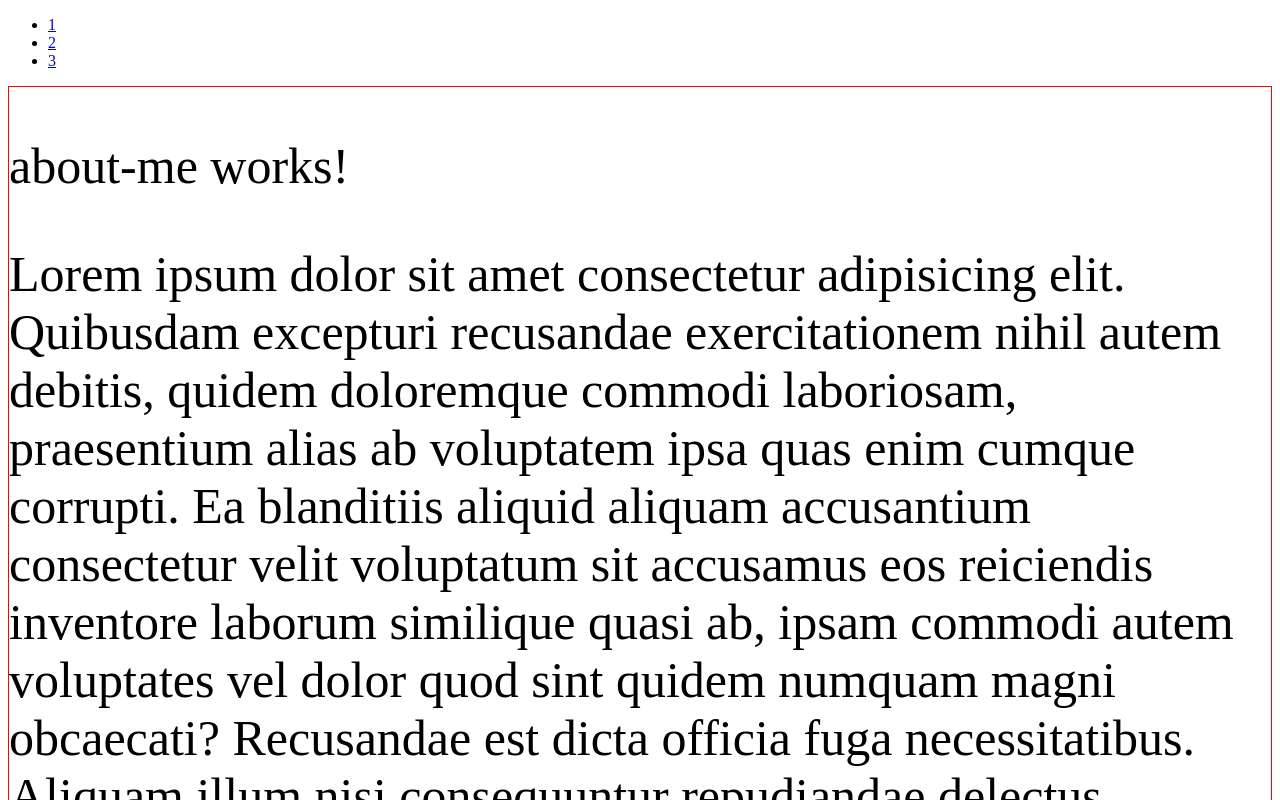
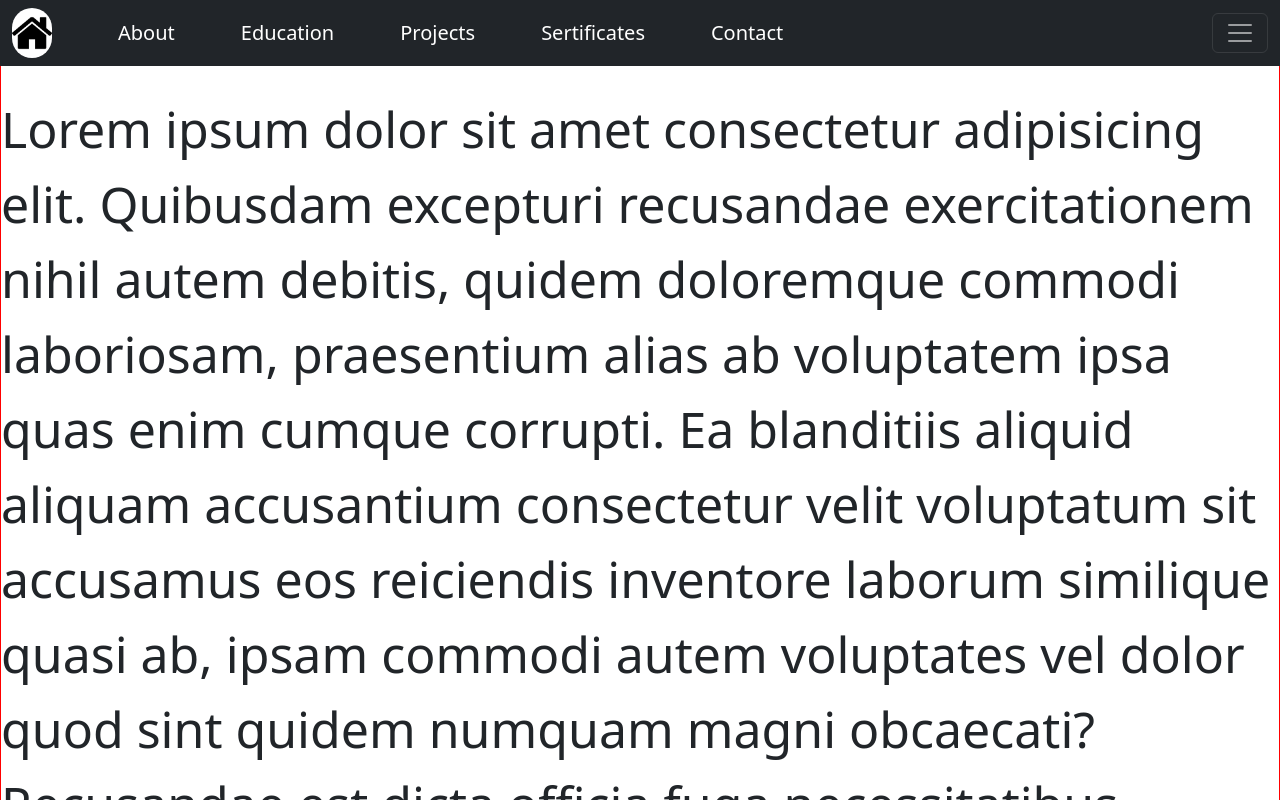
Before and after one commit to sygrok/Angular-Portfolio, an Angular app: page / in a window 1280 px wide. Shown: the top 800 px of the page. Built offline with nearby package versions, Linux system fonts and the light colour scheme.

Commit message:
navUpdate

```diff
--- a/angular.json
+++ b/angular.json
@@ -35,9 +35,13 @@
               "src/assets"
             ],
             "styles": [
-              "src/styles.css"
+              "src/styles.css",
+              "node_modules/bootstrap/dist/css/bootstrap.min.css"
             ],
-            "scripts": []
+            "scripts": [
+              "node_modules/bootstrap/dist/js/bootstrap.min.js",
+              "node_modules/@popperjs/core/dist/umd/popper.min.js"
+            ]
           },
           "configurations": {
             "production": {
--- a/package.json
+++ b/package.json
@@ -18,6 +18,9 @@
     "@angular/platform-browser": "^17.0.0",
     "@angular/platform-browser-dynamic": "^17.0.0",
     "@angular/router": "^17.0.0",
+    "bootstrap": "^5.3.2",
+    "jquery": "^3.7.1",
+    "popper.js": "^1.16.1",
     "rxjs": "~7.8.0",
     "tslib": "^2.3.0",
     "zone.js": "~0.14.2"
--- a/src/app/app.component.html
+++ b/src/app/app.component.html
@@ -1,10 +1,52 @@
 <router-outlet></router-outlet>
 
-<ul>
-  <li><a href="#1">1</a></li>
-  <li><a href="#2">2</a></li>
-  <li><a href="#3">3</a></li>
-</ul>
+<!-- nav start  -->
+
+<nav class="navbar navbar-dark bg-dark fixed-top">
+  <div class="container-fluid">
+    <div class="shown-links-div">
+      <a class="navbar-brand icon" href="#"><img src="../assets/home.png" alt=""></a>
+      <a class="navbar-brand" href="#">About</a>
+      <a class="navbar-brand" href="#">Education</a>
+      <a class="navbar-brand" href="#">Projects</a>
+      <a class="navbar-brand" href="#">Sertificates</a>
+      <a class="navbar-brand" href="#">Contact</a>
+
+    </div>
+    <button class="navbar-toggler" type="button" data-bs-toggle="offcanvas" data-bs-target="#offcanvasDarkNavbar"
+      aria-controls="offcanvasDarkNavbar" aria-label="Toggle navigation">
+      <span class="navbar-toggler-icon"></span>
+    </button>
+    <div class="offcanvas offcanvas-end text-bg-dark" tabindex="-1" id="offcanvasDarkNavbar"
+      aria-labelledby="offcanvasDarkNavbarLabel">
+      <div class="offcanvas-header">
+        <h5 class="offcanvas-title" id="offcanvasDarkNavbarLabel">berkayanduv.web.app</h5>
+        <button type="button" class="btn-close btn-close-white" data-bs-dismiss="offcanvas" aria-label="Close"></button>
+      </div>
+      <div class="offcanvas-body">
+        <ul class="navbar-nav justify-content-end flex-grow-1 pe-3">
+          <li class="nav-item">
+            <a class="nav-link active" aria-current="page" href="#">About Me</a>
+          </li>
+          <li class="nav-item">
+            <a class="nav-link active" aria-current="page" href="#">Education</a>
+          </li>
+          <li class="nav-item">
+            <a class="nav-link active" aria-current="page" href="#">Projects</a>
+          </li>
+          <li class="nav-item">
+            <a class="nav-link active" aria-current="page" href="#">Sertificates</a>
+          </li>
+          <li class="nav-item">
+            <a class="nav-link active" aria-current="page" href="#">Contact</a>
+          </li>
+        </ul>
+      </div>
+    </div>
+  </div>
+</nav>
+
+<!-- nav end  -->
 
 <div id="1" class="" style="border: 1px solid red; font-size: 50px;">
   <app-about-me></app-about-me>
--- a/src/index.html
+++ b/src/index.html
@@ -1,5 +1,6 @@
 <!doctype html>
 <html lang="en">
+
 <head>
   <meta charset="utf-8">
   <title>AngularPortfolio</title>
@@ -7,7 +8,9 @@
   <meta name="viewport" content="width=device-width, initial-scale=1">
   <link rel="icon" type="image/x-icon" href="favicon.ico">
 </head>
+
 <body>
   <app-root></app-root>
 </body>
+
 </html>
--- a/src/styles.css
+++ b/src/styles.css
@@ -1,3 +1,26 @@
 html {
   scroll-behavior: smooth;
 }
+
+.shown-links-div {
+  display: flex;
+  gap: 50px;
+  justify-content: center !important;
+  align-items: center;
+}
+
+.icon {
+  background-color: white;
+  border-radius: 180px !important;
+}
+
+.icon img {
+  width: 40px;
+  height: 40px;
+}
+
+.nav-item a {
+  font-size: 25px;
+  margin-bottom: 40px;
+  border-bottom: 1px solid white;
+}
```
Also changed, not shown: src/assets/home.png (added), 1 other file (tests, documents, lock files or other folders).
